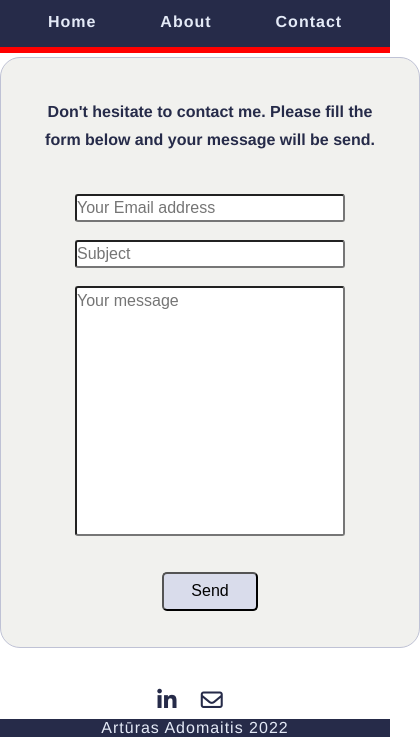
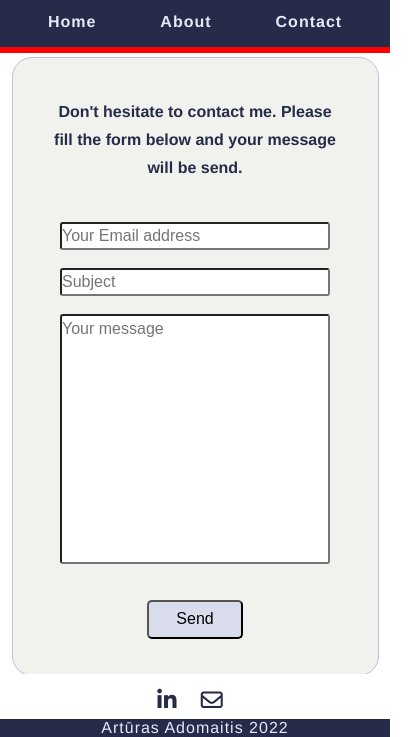
Before and after one commit to jazzualus/personal_web, a plain HTML site: page contact.html in a window 390 px wide. Shown: the part 107-844 px from the top of the page, 420 px wide, since content can reach past the window. Drawn offline with Linux system fonts and the light colour scheme.

Commit message:
Form width change

```diff
--- a/stilius.css
+++ b/stilius.css
@@ -345,7 +345,7 @@ input.wideform{
     }
     .contact-form{
         margin-top: 1%;
-        width: 420px;
+        width: 367px;
     }
     #email, #linkedin{
         padding-right: 15px;
```
